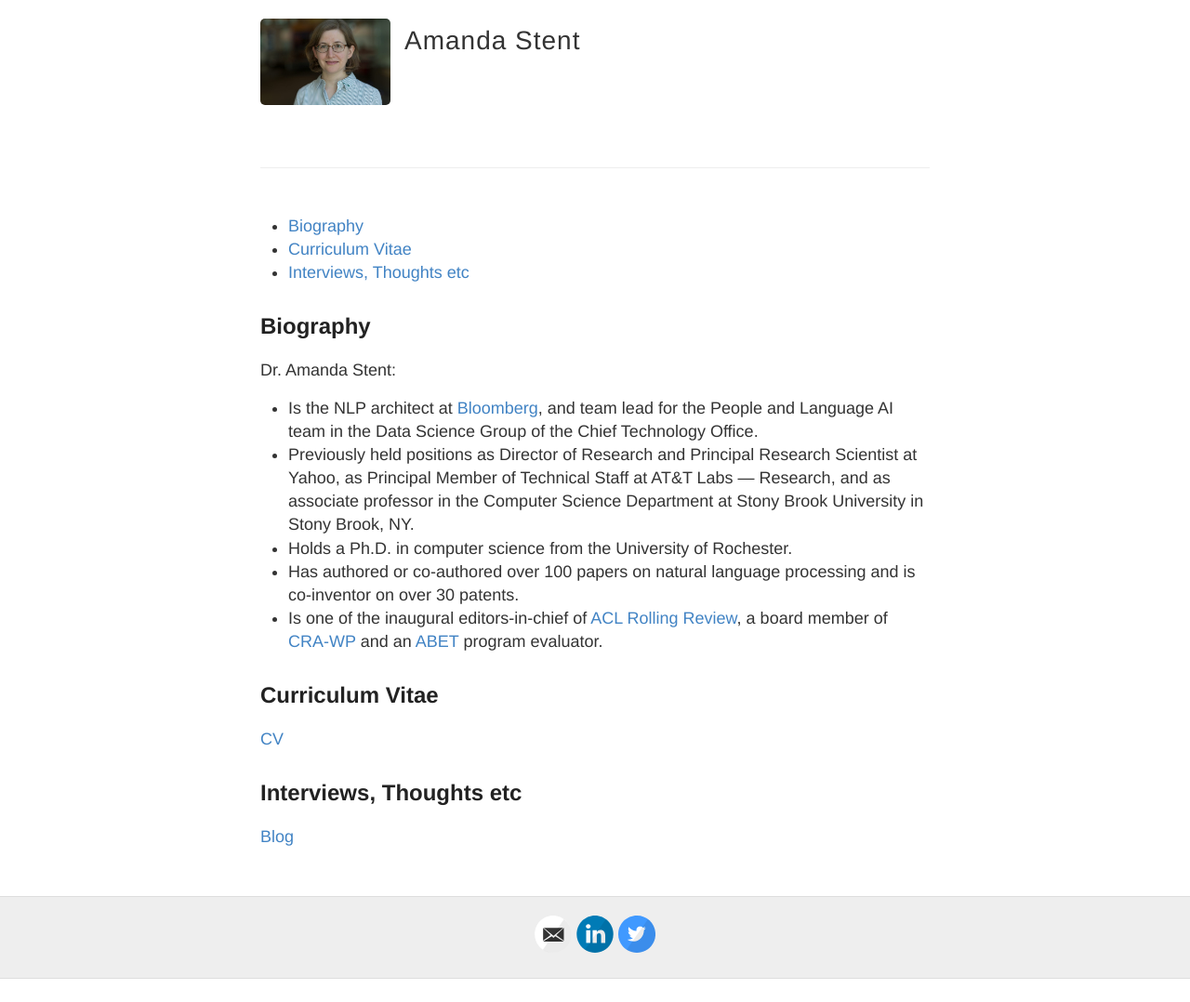
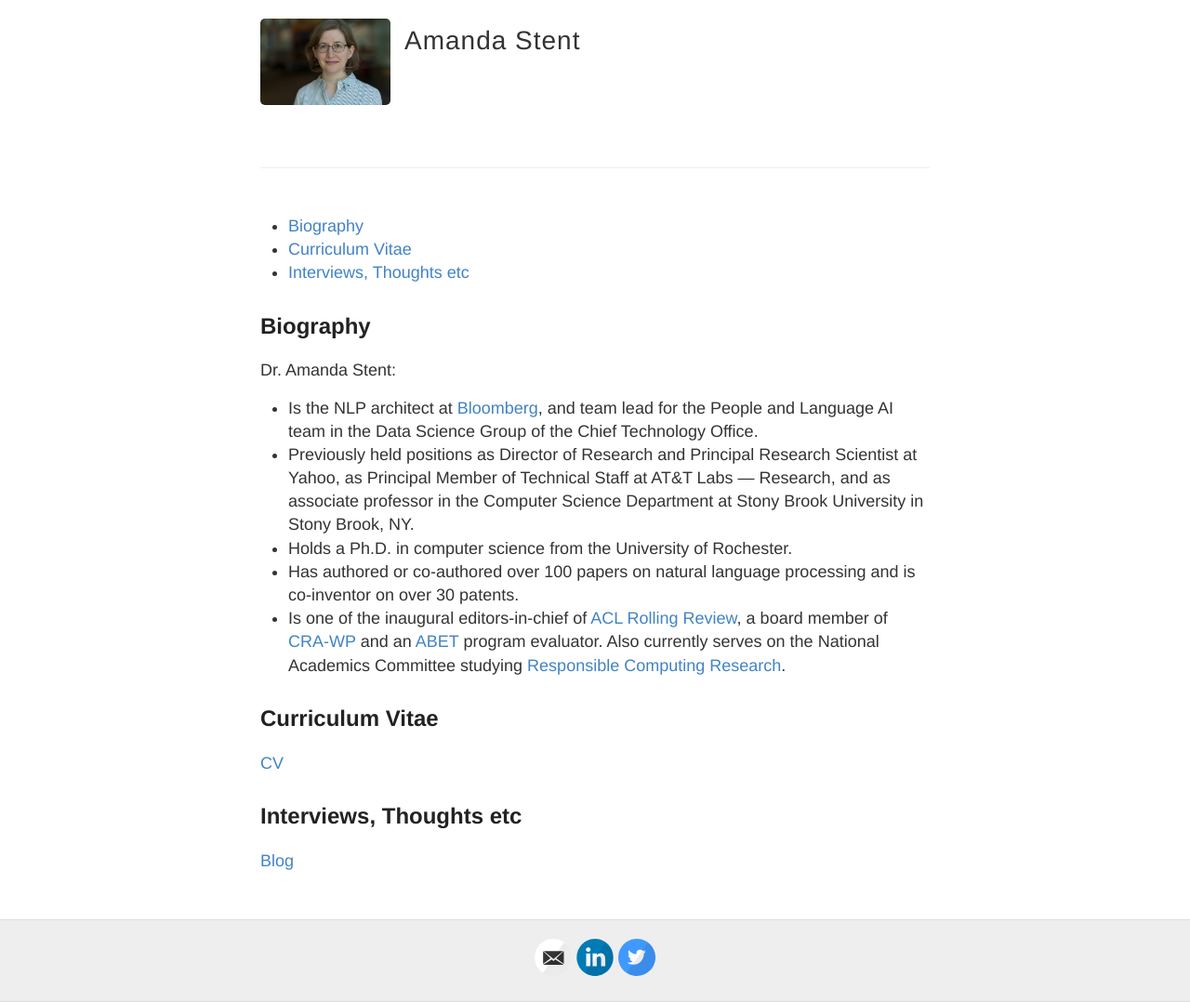
Before and after one commit to ajstent/ajstent.github.io, a Jekyll site: the page built from index.md, in a window 1280 px wide. Shown: the whole page at 93% size. Built offline with Jekyll 4.4.1, drawn with Linux system fonts in a browser that asks for light colours; before the commit the page ends 1053 px from its top, so only the background shows below that.

Commit message:
Update index.md

```diff
--- a/index.md
+++ b/index.md
@@ -13,7 +13,7 @@ Dr. Amanda Stent:
 * Previously held positions as Director of Research and Principal Research Scientist at Yahoo, as Principal Member of Technical Staff at AT&T Labs — Research, and as associate professor in the Computer Science Department at Stony Brook University in Stony Brook, NY.
 * Holds a Ph.D. in computer science from the University of Rochester.
 * Has authored or co-authored over 100 papers on natural language processing and is co-inventor on over 30 patents.
-* Is one of the inaugural editors-in-chief of [ACL Rolling Review](https://aclrollingreview.org), a board member of [CRA-WP](https://cra.org/cra-wp/) and an [ABET](https://abet.org) program evaluator.
+* Is one of the inaugural editors-in-chief of [ACL Rolling Review](https://aclrollingreview.org), a board member of [CRA-WP](https://cra.org/cra-wp/) and an [ABET](https://abet.org) program evaluator. Also currently serves on the National Academics Committee studying [Responsible Computing Research](https://www.nationalacademies.org/our-work/responsible-computing-research-ethics-and-governance-of-computing-research-and-its-applications).
 
 ## Curriculum Vitae
 
```
